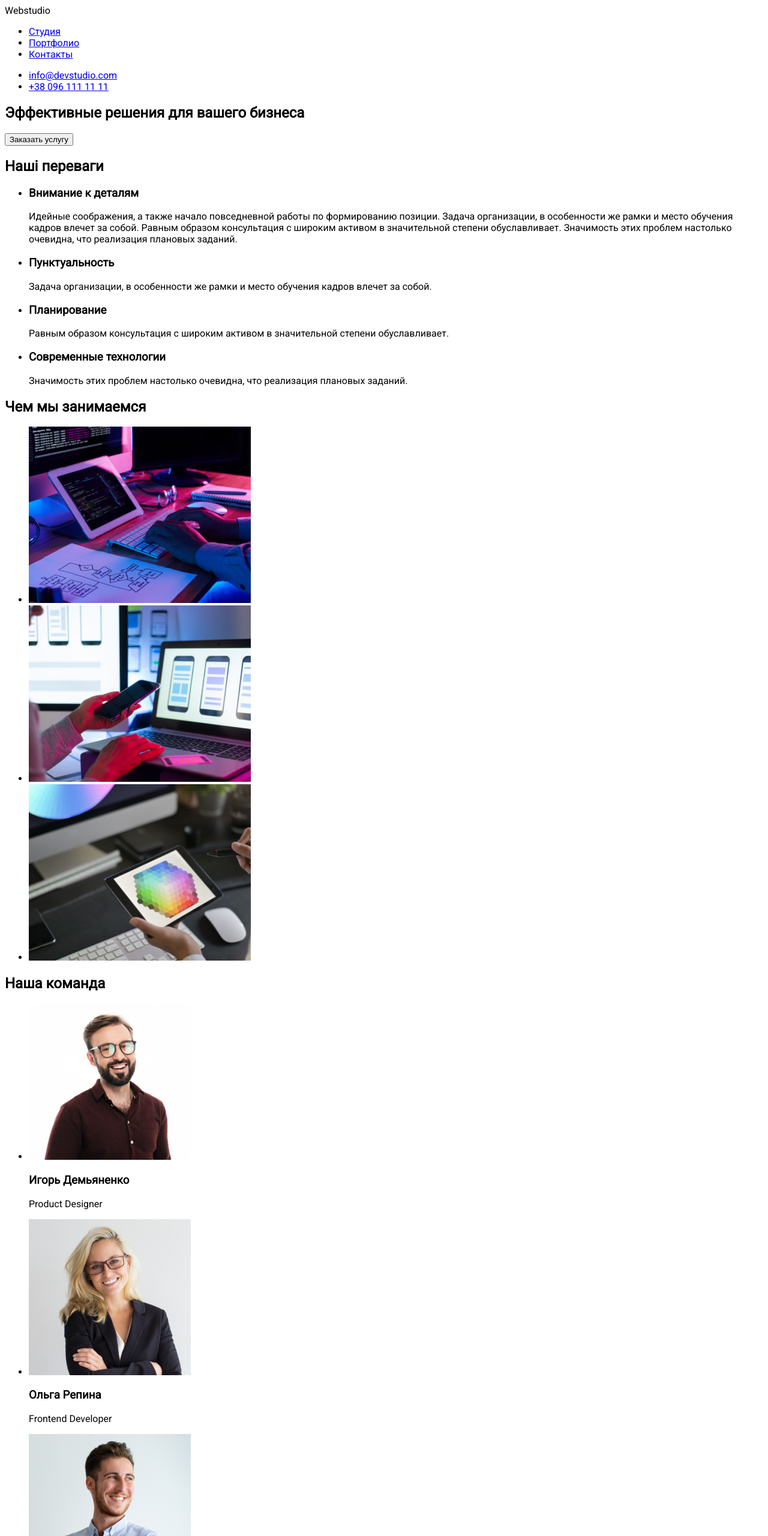
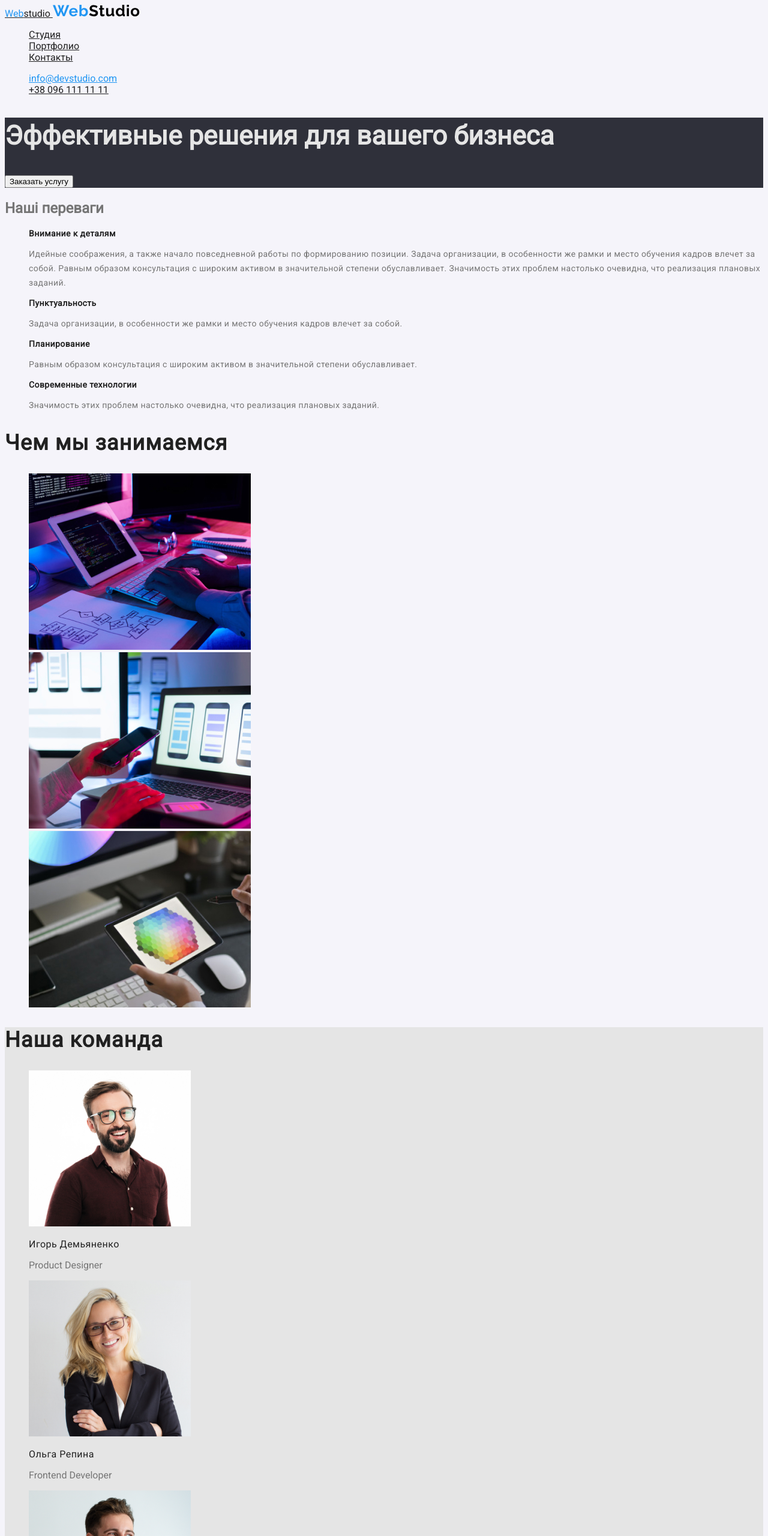
Before and after one commit to Koolova/goit-markup-hw-02, a plain HTML site: page index.html in a window 1280 px wide. Shown: the top 2560 px of the page at 60% size. Drawn offline with Linux system fonts and the light colour scheme.

Commit message:
adding css

```diff
--- a/css/styles.css
+++ b/css/styles.css
@@ -1,4 +1,160 @@
+: root {
+--primary-text-color: #757575;
+--title-text-color: #212121;
+--acsent-color: #2196f3;
+--white-color: #FFFFFF;
+}
 @import url('https://fonts.googleapis.com/css2?family=Roboto&display=swap');
 body {
     font-family: 'Roboto', sans-serif;
 }
+     .page {
+     background-color: #f5f4fA;
+     color: #757575;
+    }
+ul {
+    list-style: none;}
+    .logo-acsent { color: #2196f3;
+     }
+     .logo { color: #212121;
+    }
+
+
+/* main color of the text #212121 */
+/* color of p element #757575 */
+/* hero title color #FFFFFF*/
+/* hero title background: #2F303A */
+/* blue words #2196F3 */
+/* Заказать услугу */
+/* цвет секции серая #F5F4FA */
+
+
+/* Site nav */
+.site-nav a :focus { color: #212121;
+}
+
+.link { color: #212121;
+}
+.adress-info a {
+    color: #2196f3;
+}
+.adress-info:hover {
+    color: #2196f3;
+}
+
+.phone-info a {
+    color: #212121;}
+    /* section 1 title */
+
+   .first-section {
+    background-color: #2f303a;
+   }
+   .hero-title {
+    font-weight: 900;
+    font-size: 44px;
+    line-height: 60px;
+    color: #e5e5e5;}
+   .hero-page-button {color: #FFFFFF;}
+
+   /* section 2 */
+   .title-about {visually-hidden}
+   .second-section-title {
+font-weight: 700;
+font-size: 14px;
+line-height: 16px;
+letter-spacing: 0.03em;
+color: #212121;
+   }
+   .text-second-section {
+font-weight: 400;
+font-size: 14px;
+line-height: 24px;
+letter-spacing: 0.03em;
+color: #757575;
+  }
+  /* third section */
+
+
+.third-section-title {
+font-weight: 700;
+font-size: 36px;
+line-height: 42px;
+letter-spacing: 0.03em;
+color: #212121;
+  }
+
+  /* fourth section */
+.section-background-color {
+    background-color: #e5e5e5;
+}
+.fourth-section-title {
+    font-weight: 700;
+    font-size: 36px;
+    line-height: 42px;
+    letter-spacing: 0.03em;
+    color: #212121;}
+
+.our-team-title {
+font-weight: 500;
+font-size: 16px;
+line-height: 19px;
+letter-spacing: 0.03em;
+color: #212121;
+}
+.profession-title~p
+{
+    font-weight: 500;
+    font-size: 16px;
+    line-height: 19px;
+    letter-spacing: 0.03em;
+    color: #212121;
+}
+
+
+/* button */
+.button{
+    color: #FFFFFF; var(--white-color)
+    background-color:#2196f3; var(--acsent-color)
+}
+.button.primary:hover,
+.button.primary:focus {
+    background-color: #2196f3;
+    color: #FFFFF;
+}
+/* Footer */
+.footer-menu {
+    background-color: #2f303a;
+}
+.footer-adress {
+color: #FFFFFF;
+font-style: normal;
+font-weight: 400;
+font-size: 14px;
+line-height: 24px;
+}
+.footer-adress-contact {
+color: rgba(255, 255, 255, 0.6);
+font-style: normal;
+font-size: 14px;
+line-height: 24px;
+}
+/* Second page */
+.button:hover.button.primary {
+        background-color: #2196f3;
+        color: #FFFFF;
+    }
+.title-second-page {
+font-style: normal;
+font-weight: 700;
+font-size: 18px;
+line-height: 36px;
+letter-spacing: 0.06em;
+color: #212121;
+}
+.second-menu~p {
+    font-style: normal;
+    font-weight: 400;
+    font-size: 16px;
+    line-height: 30px;
+    letter-spacing: 0.03em;
+}
--- a/index.html
+++ b/index.html
@@ -5,48 +5,50 @@
     <meta http-equiv="X-UA-Compatible" content="IE=edge">
     <meta name="viewport" content="width=device-width, initial-scale=1.0">
     <title>Site</title>
+    <link rel="stylesheet" href="./css/styles.css">
     <link href="@import url('https://fonts.googleapis.com/css2?family=Roboto&display=swap');">
-    <link rel="stylesheet" href="./css/styles.css">
 </head>
-<body>
+<body class="page">
     <header>
         <nav>
-    <lang= href="./index.html" lang="en">Webstudio</a>
-    <ul>
+            <a href="./index.html" class="logo"><span class="logo-acsent">Web</span>studio </a>
+            <img src="/images/WebStudio.svg" alt="WebStudio">
+            <ul class= "site-nav">
             <li>
-        <a href="#">Студия</a>
+                <a href="#" class="link">Студия</a>
             </li>
             <li>
-        <a href="./portfolio.html">Портфолио</a>
+                <a href="./portfolio.html" class="link">Портфолио</a>
             </li>
             <li>
-        <a href="#">Контакты</a>
+                <a href="#" class="link">Контакты</a>
             </li>
             </ul>
         </nav>
         <ul>
-    <li>
+        <li class="adress-info">
             <a href="mailto:info@devstudio.com">info@devstudio.com</a>
         </li>
-<li>
+        <li class="phone-info">
             <a href="tel:380961111111">+38 096 111 11 11</a>
         </li>
-
         </ul>
             </header>
     <main>
+        <!--section 1-->
+<section class="first-section">
+    <h1 class="hero-title">Эффективные решения для вашего бизнеса</h1>
+    <button type="button" class="button.primary">Заказать услугу</button>
+</section>
+<!--section2-->
     <section>
-    <h1>Эффективные решения для вашего бизнеса</h1>
-    <button type="button" >Заказать услугу</button>
-</section>
-    <section>
-<h2>
+<h2 class="title-about">
     Наші переваги
 </h2>
 <ul>
     <li>
-        <h3>Внимание к деталям</h3>
-    <p>
+        <h3 class="second-section-title">Внимание к деталям</h3>
+    <p class="text-second-section">
         Идейные соображения, а также начало повседневной работы по формированию позиции.
         Задача организации, в особенности же рамки и место обучения кадров влечет за собой.
         Равным образом консультация с широким активом в значительной степени обуславливает.
@@ -54,27 +56,28 @@
     </p>
 </li>
     <li>
-        <h3>Пунктуальность</h3>
-    <p>
+        <h3 class="second-section-title">Пунктуальность</h3>
+    <p class="text-second-section">
         Задача организации, в особенности же рамки и место обучения кадров влечет за собой.
     </p>
     </li>
 
     <li>
-        <h3>Планирование </h3>
-    <p>Равным образом консультация с широким активом в значительной степени обуславливает.
+        <h3 class="second-section-title">Планирование </h3>
+    <p class="text-second-section">Равным образом консультация с широким активом в значительной степени обуславливает.
     </p>
     </li>
     <li>
-        <h3>Современные технологии</h3>
-    <p>
+        <h3 class="second-section-title">Современные технологии</h3>
+    <p class="text-second-section">
         Значимость этих проблем настолько очевидна, что реализация плановых заданий.
     </p>
     </li>
 </ul>
     </section>
+    <!--section3-->
 <section>
-    <h2>Чем мы занимаемся</h2>
+    <h2 class="third-section-title">Чем мы занимаемся</h2>
 <ul>
     <li>
         <img src="./images/img1.jpg" alt="Робота із базами" width = 370 height = 294>
@@ -88,45 +91,48 @@
     </li>
 </ul>
 </section>
-<section>
-    <h2>Наша команда</h2>
+<!--section4-->
+<section  class="section-background-color">
+    <h2 class="fourth-section-title">Наша команда</h2>
     <ul>
-        <li>
+        <li class="profession-title">
             <img src="images/img4.jpg" alt="фото" width =270 height= 260>
-            <h3>Игорь Демьяненко</h3>
+            <h3 class="our-team-title">Игорь Демьяненко</h3>
             <p>Product Designer</p>
             </li>
         <li> <img src="images/img5.jpg" alt="фото" width =270 height= 260>
-            <h3>Ольга Репина</h3>
+            <h3 class="our-team-title">Ольга Репина</h3>
             <p>Frontend Developer</p>
         </li>
         <li>
             <img src="images/img6.jpg" alt="фото" width =270 height= 260>
-            <h3>Николай Тарасов</h3>
+            <h3 class="our-team-title">Николай Тарасов</h3>
             <p>Marketing</p>
         </li>
         <li>
             <img src="./images/img7.jpg" alt="фото" width = 270 height= 260>
-            <h3>Михаил Ермаков</h3>
+            <h3 class="our-team-title">Михаил Ермаков</h3>
             <p>UI Designer</p>
         </li>
     </ul>
 </section>
     </main>
-<footer>
+    <!--Footer-->
+<footer class="footer-menu">
             <a href="./index.html" lang="en">Webstudio</a>
+            <img src="/images/WebStudio.svg" alt="WebStudio">
 
         <address>
             <ul>
                 <li>
-                    <a href="https://bit.ly/3pXMvUd" target="_blank" rel="noopener noreferrer">г. Киев, пр-т
+                    <a href="https://bit.ly/3pXMvUd" target="_blank" rel="noopener noreferrer" class="footer-adress">г. Киев, пр-т
                         Леси Украинки, 26</a>
                 </li>
                 <li>
-                    <a href="mailto:info@example.com">info@example.com</a>
+                    <a href="mailto:info@example.com" class="footer-adress-contact">info@example.com</a>
                 </li>
                 <li>
-                    <a href="tel:380991111111">+38 099 111 11 11</a>
+                    <a href="tel:380991111111" class="footer-adress-contact">+38 099 111 11 11</a>
                 </li>
             </ul>
         </address>
```
Also changed, not shown: portfolio.html (+26 -25 lines), images/WebStudio.svg (added). Lines whose indentation alone changed are shown as unchanged.
